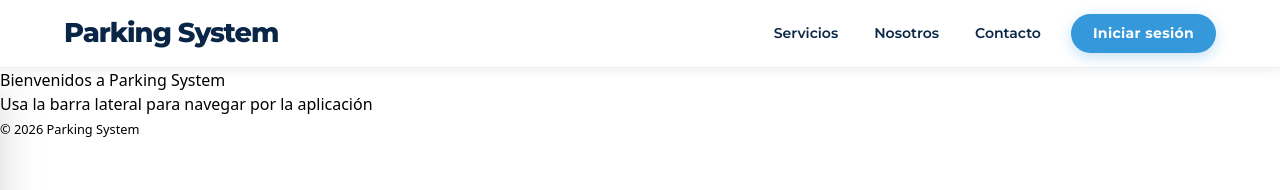
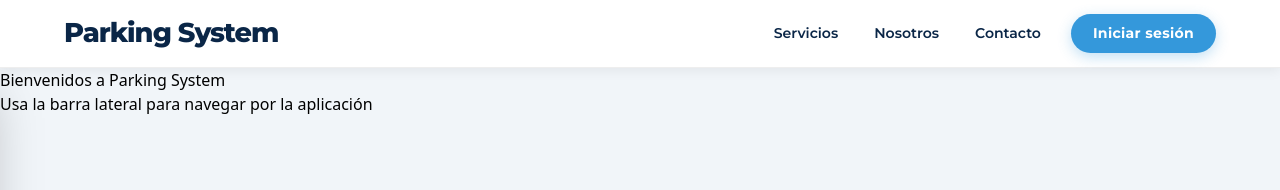
Before and after one commit to HydraDevJR/ParkingSystem, a React (Vite) app in the folder Frontend/Vista/: page /dashboard in a window 1280 px wide. Shown: the top 190 px of the page. Built offline with nearby package versions, Linux system fonts and the light colour scheme.

Commit message:
(refactor): Actualizacion en el componente Layout para manejar estados del side-bar y poder compartirlo con header y así utilizar el boton hamburguesa para el despliegue

```diff
--- a/Frontend/Vista/src/components/Layout/Layout.jsx
+++ b/Frontend/Vista/src/components/Layout/Layout.jsx
@@ -1,18 +1,22 @@
-import React from 'react'
-import Header from './header/Header'
-import SideBar from './side-bar/SideBar'
-import Main from './main-layout/MainLayout'
-import Footer from './footer/Footer'
+import React, { useState } from 'react';
+import Header from './header/Header';
+import SideBar from './side-bar/SideBar';
 
-const Layout = ({ children }) => (
-	<div className="layout">
-		<Header />
-		<div className="layout-body">
-			<SideBar />
-			<Main>{children}</Main>
-		</div>
-		<Footer />
-	</div>
-)
+const Layout = ({ children }) => {
+  const [isSidebarOpen, setIsSidebarOpen] = useState(false);
 
-export default Layout
+  const openSidebar = () => setIsSidebarOpen(true);
+  const closeSidebar = () => setIsSidebarOpen(false);
+
+  return (
+    <div className="min-h-screen bg-slate-100">
+      <Header onMenuClick={openSidebar} />
+      <SideBar isOpen={isSidebarOpen} onClose={closeSidebar} />
+      <main className="pt-20 px-4 md:px-6">
+        {children}
+      </main>
+    </div>
+  );
+};
+
+export default Layout;
```
